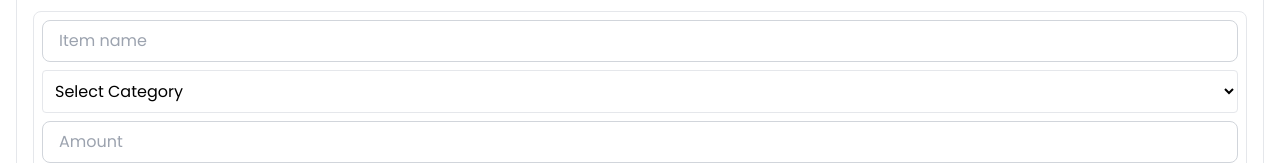
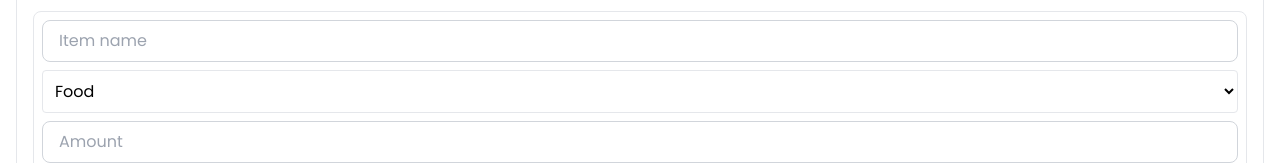
Before and after one commit to dpgaire/focus-mode, a Next.js app: page /wallet in a window 1280 px wide. Both pictures are taken after a click on the button "Add Expense". Shown: the part 632-795 px from the top of the page. Built offline with nearby package versions, Linux system fonts and the light colour scheme.

Commit message:
update categories

```diff
--- a/src/components/common/SelectField.jsx
+++ b/src/components/common/SelectField.jsx
@@ -7,7 +7,7 @@ const SelectField = ({ value, label, name, onChange, options }) => {
         onChange={onChange}
         className="w-full p-2 border rounded bg-white"
       >
-        <option value="">{`Select ${label}`}</option>
+        {/* <option value="">{`Select ${label}`}</option> */}
         {options && options.length > 0 ? (
           options.map((option) => (
             <option key={option.value} value={option.value}>
--- a/src/components/expenses/AddExpense/index.js
+++ b/src/components/expenses/AddExpense/index.js
@@ -40,6 +40,12 @@ const AddExpense = ({ records, setRecords }) => {
   const handleFormTypeToggle = (type) => {
     setFormType(type); // Set type to either "income" or "expense"
     setOpenForm(true); // Open form when switching types
+
+    // Automatically set category to "Income" if type is income
+    setFormData((prev) => ({
+      ...prev,
+      category: type === "income" ? "Income" : "",
+    }));
   };
 
   return (
@@ -71,6 +77,7 @@ const AddExpense = ({ records, setRecords }) => {
               formType === "income" ? "Income Name" : "Item name"
             }`}
           />
+          {formType === "expense" && (
             <SelectField
               value={formData.category}
               label="Category"
@@ -78,6 +85,7 @@ const AddExpense = ({ records, setRecords }) => {
               onChange={handleInputChange}
               options={categories}
             />
+          )}
           <TextInput
             name="price"
             value={formData.price}
--- a/src/utils/data.js
+++ b/src/utils/data.js
@@ -9,12 +9,11 @@ const InfoData = [
 ];
 
 const categories = [
-  { value: "income", name: "Income" },
-  { value: "housing", name: "Housing" },
+  { value: "food", name: "Food" },
+  { value: "hostel", name: "Hostel Fee" },
   { value: "borrow", name: "Borrow" },
   { value: "lend", name: "Lend" },
   { value: "utilities", name: "Utilities" },
-  { value: "food", name: "Food" },
   { value: "transport", name: "Transport" },
   { value: "petrol", name: "Petrol" },
   { value: "bike_service", name: "Bike Service" },
```
Lines whose indentation alone changed are shown as unchanged.
